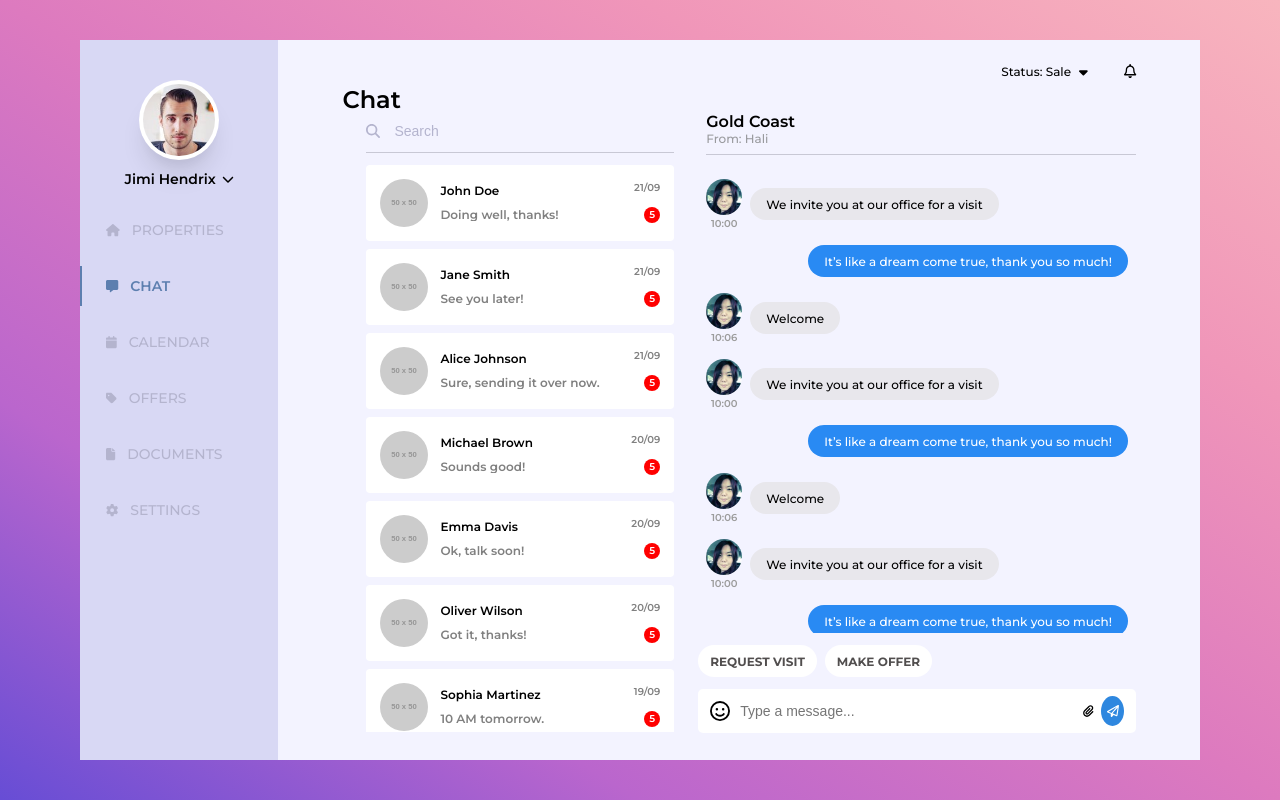
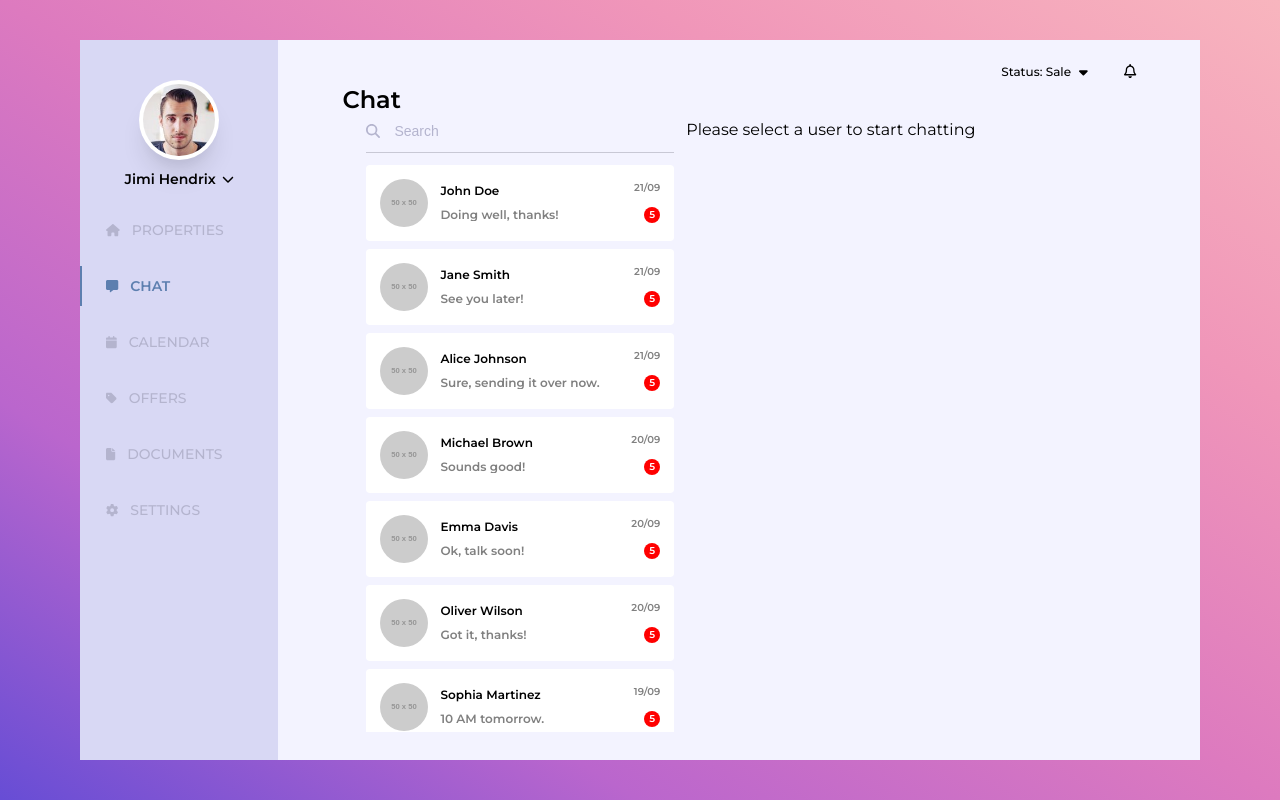
Before and after one commit to michaelthinh/Frontend-Chat-App, a React (Vite) app: page / in a window 1280 px wide. Built offline with nearby package versions, Linux system fonts and the light colour scheme.

Commit message:
add: choose user and display chats logic

```diff
--- a/src/main.jsx
+++ b/src/main.jsx
@@ -6,9 +6,7 @@ import { Provider } from "react-redux";
 import store from "./store/store";
 
 ReactDOM.createRoot(document.getElementById("root")).render(
-    <React.StrictMode>
-        <Provider store={store}>
-            <App />
-        </Provider>
-    </React.StrictMode>
+    <Provider store={store}>
+        <App />
+    </Provider>
 );
--- a/src/shared/components/ChatContainer/ChatList/SearchListItem/index.jsx
+++ b/src/shared/components/ChatContainer/ChatList/SearchListItem/index.jsx
@@ -1,8 +1,16 @@
 import classes from "./styles.module.css";
 
-export default function SearchListItem({ user }) {
+export default function SearchListItem({ user, onUserSelect }) {
+    const handleUserClick = (user) => {
+        onUserSelect(user);
+    };
     return (
-        <div className={classes.searchListItem}>
+        <div
+            className={classes.searchListItem}
+            onClick={() => {
+                handleUserClick(user);
+            }}
+        >
             <div className={classes.avatar}>
                 <img src={user.profilePic} alt="avatar" />
             </div>
--- a/src/shared/components/ChatContainer/ChatList/index.jsx
+++ b/src/shared/components/ChatContainer/ChatList/index.jsx
@@ -1,10 +1,16 @@
+import { useState } from "react";
+import classes from "./styles.module.css";
 import { FontAwesomeIcon } from "@fortawesome/react-fontawesome";
-import classes from "./styles.module.css";
 import { faSearch } from "@fortawesome/free-solid-svg-icons";
 import SearchListItem from "./SearchListItem";
 import { mockUsers } from "../../../constants/mockUsers";
 
-export default function ChatList() {
+export default function ChatList({ onUserSelect }) {
+    const [selectedUserId, setSelectedUserId] = useState(null);
+    const handleUserClick = (user) => {
+        setSelectedUserId(user.id);
+        onUserSelect(user);
+    };
     return (
         <div className={classes.chatList}>
             <div className={classes.searchBox}>
@@ -18,7 +24,11 @@ export default function ChatList() {
             </div>
             <div className={classes.searchList}>
                 {mockUsers.map((user) => (
-                    <SearchListItem key={user.id} user={user} />
+                    <SearchListItem
+                        key={user.id}
+                        user={user}
+                        onUserSelect={(user) => handleUserClick(user)}
+                    />
                 ))}
             </div>
         </div>
--- a/src/shared/components/ChatContainer/ChatWindow/index.jsx
+++ b/src/shared/components/ChatContainer/ChatWindow/index.jsx
@@ -1,49 +1,63 @@
+import { useState, useEffect } from "react";
 import { faFaceSmile, faPaperPlane } from "@fortawesome/free-regular-svg-icons";
+import { FontAwesomeIcon } from "@fortawesome/react-fontawesome";
+import { faPaperclip } from "@fortawesome/free-solid-svg-icons";
 import classes from "./styles.module.css";
 
-import { FontAwesomeIcon } from "@fortawesome/react-fontawesome";
-import { faPaperclip } from "@fortawesome/free-solid-svg-icons";
+export default function ChatWindow({ user }) {
+    const [selectedUser, setSelectedUser] = useState(user);
+    const [newMessage, setNewMessage] = useState("");
+    // Save chat history for the selected user in local storage whenever it changes
+    useEffect(() => {
+        console.log(user);
+        const storedChats = localStorage.getItem(user.name);
+        if (storedChats) {
+            setSelectedUser({
+                ...user,
+                chats: JSON.parse(storedChats),
+            });
+            console.log("hit");
+        } else {
+            setSelectedUser(user);
+        }
+    }, [user]);
+    useEffect(() => {
+        localStorage.setItem(
+            selectedUser.name,
+            JSON.stringify(selectedUser.chats)
+        );
+    }, [selectedUser.chats]);
 
-const messages = [
-    {
-        from: "Hali",
-        text: "We invite you at our office for a visit ",
-        time: "10:00",
-    },
+    // Handle message input change
+    const handleInputChange = (event) => {
+        setNewMessage(event.target.value);
+    };
 
-    {
-        from: "You",
-        text: "It’s like a dream come true, thank you so much!",
-        time: "10:05",
-    },
-    { from: "Hali", text: "Welcome", time: "10:06" },
-    {
-        from: "Hali",
-        text: "We invite you at our office for a visit ",
-        time: "10:00",
-    },
+    // Handle sending a new message
+    const handleSendMessage = () => {
+        if (newMessage.trim()) {
+            const currentTime = new Date().toLocaleTimeString([], {
+                hour: "2-digit",
+                minute: "2-digit",
+            });
 
-    {
-        from: "You",
-        text: "It’s like a dream come true, thank you so much!",
-        time: "10:05",
-    },
-    { from: "Hali", text: "Welcome", time: "10:06" },
-    {
-        from: "Hali",
-        text: "We invite you at our office for a visit ",
-        time: "10:00",
-    },
+            // Add the new message to the chat
+            const updatedChats = [
+                ...selectedUser.chats,
+                {
+                    sender: "You",
+                    message: newMessage,
+                    timestamp: Date.now(),
+                    timeSent: currentTime,
+                },
+            ];
+            setSelectedUser({ ...selectedUser, chats: updatedChats });
 
-    {
-        from: "You",
-        text: "It’s like a dream come true, thank you so much!",
-        time: "10:05",
-    },
-    { from: "Hali", text: "Welcome", time: "10:06" },
-];
+            // Clear the input after sending
+            setNewMessage("");
+        }
+    };
 
-export default function ChatWindow() {
     return (
         <div className={classes.chatWindow}>
             <div className={classes.chatInfo}>
@@ -51,21 +65,21 @@ export default function ChatWindow() {
                     <span>Gold Coast</span>
                 </div>
                 <div className={classes.sender}>
-                    <span>From: Hali</span>
+                    <span>From: {user.name}</span>
                 </div>
             </div>
             <div className={classes.chatContext}>
                 <div className={classes.messages}>
-                    {messages.map((item, index) => (
+                    {selectedUser.chats.map((item, index) => (
                         <div
                             key={index}
                             className={
-                                item.from === "You"
+                                item.sender === "You"
                                     ? `${classes.messageItem} ${classes.sent}`
                                     : `${classes.messageItem}`
                             }
                         >
-                            {item.from !== "You" && (
+                            {item.sender !== "You" && (
                                 <div className={classes.avatar}>
                                     <img
                                         src="/img/avatar/1.jpg"
@@ -73,11 +87,11 @@ export default function ChatWindow() {
                                         width={36}
                                         height={36}
                                     />
-                                    <span>{item.time}</span>
+                                    <span>{item.timeSent}</span>
                                 </div>
                             )}
                             <div className={classes.message}>
-                                <span>{item.text}</span>
+                                <span>{item.message}</span>
                             </div>
                         </div>
                     ))}
@@ -103,6 +117,8 @@ export default function ChatWindow() {
                             type="text"
                             placeholder="Type a message..."
                             className={classes.messageInput}
+                            value={newMessage}
+                            onChange={handleInputChange}
                         />
                     </div>
                     <div className={classes.sectionRight}>
@@ -112,7 +128,10 @@ export default function ChatWindow() {
                             color=""
                             size="xs"
                         />
-                        <div className={classes.sendButton}>
+                        <div
+                            className={classes.sendButton}
+                            onClick={handleSendMessage}
+                        >
                             <FontAwesomeIcon
                                 className={classes.icon}
                                 icon={faPaperPlane}
--- a/src/shared/components/ChatContainer/index.jsx
+++ b/src/shared/components/ChatContainer/index.jsx
@@ -1,12 +1,19 @@
+import { useState } from "react";
 import { faCaretDown } from "@fortawesome/free-solid-svg-icons";
 import { faBell } from "@fortawesome/free-regular-svg-icons";
 import classes from "./styles.module.css";
-
 import { FontAwesomeIcon } from "@fortawesome/react-fontawesome";
 import ChatList from "./ChatList";
 import ChatWindow from "./ChatWindow";
 
 export default function ChatContainer() {
+    const [selectedUser, setSelectedUser] = useState(null);
+
+    const handleChangeUser = (user) => {
+        setSelectedUser(user);
+        console.log(user);
+    };
+
     return (
         <div className={classes.chatContainer}>
             <div className={classes.statusLine}>
@@ -26,8 +33,18 @@ export default function ChatContainer() {
                 <span>Chat</span>
             </div>
             <div className={classes.chatContext}>
-                <ChatList />
-                <ChatWindow />
+                <ChatList
+                    onUserSelect={(user) => {
+                        handleChangeUser(user);
+                    }}
+                />
+                {selectedUser ? (
+                    <ChatWindow user={selectedUser} />
+                ) : (
+                    <div className="select-user-message">
+                        Please select a user to start chatting
+                    </div>
+                )}
             </div>
         </div>
     );
--- a/src/utils/timeFormatting.js
+++ b/src/utils/timeFormatting.js
@@ -12,3 +12,11 @@ export function getLastMessage(chatHistory) {
         lastMessageTime: formatTime(lastMessage.timestamp),
     };
 }
+
+export function formatTimeSent(timestamp) {
+    const date = new Date(timestamp);
+    const hours = String(date.getHours()).padStart(2, "0");
+    const minutes = String(date.getMinutes()).padStart(2, "0");
+
+    return `${hours}:${minutes}`;
+}
```
Also changed, not shown: src/shared/constants/mockUsers.js (+23 -1 lines).
